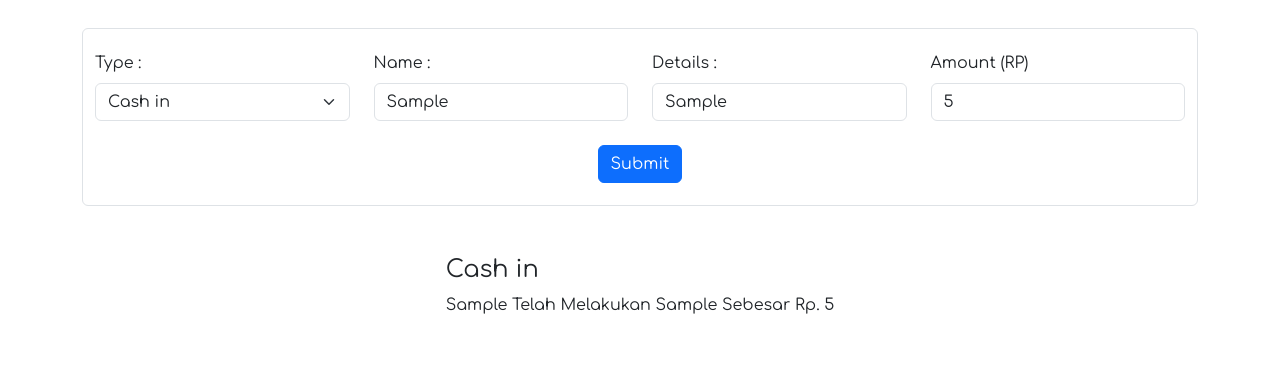
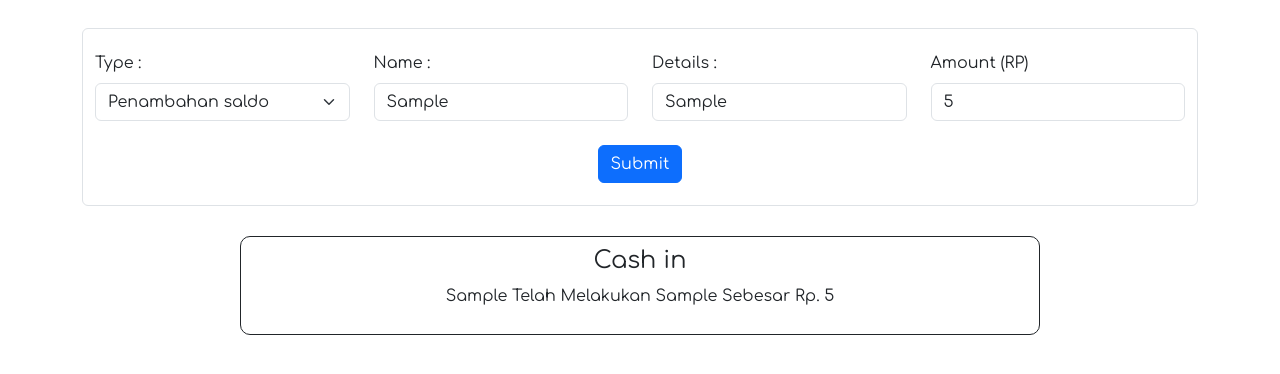
Before and after one commit to RevoU-FSSE-2/week-7-mnajmytsss, a website: page index.html in a window 1280 px wide. Both pictures are taken after typing "Sample", "Sample", "5" into the empty fields and a click on the button "Submit". Shown: the part 116-490 px from the top of the page. Drawn offline with nearby package versions, Linux system fonts and the light colour scheme.

Commit message:
Add files via upload

```diff
--- a/index.html
+++ b/index.html
@@ -29,8 +29,8 @@
             <div class="col">
               <label for="cash" class="form-label">Type :</label>
               <select id="cash" class="form-select">
-                <option value="Cash in">Cash in</option>
-                <option value="Cash out">Cash out</option>
+                <option id="cashIn" value="Cash in">Penambahan saldo</option>
+                <option id="cashOut" value="Cash out">Penarikan saldo</option>
               </select>
             </div>
             <div class="col">
--- a/src/index.ts
+++ b/src/index.ts
@@ -1,3 +1,4 @@
+let counter: number = 0;
 const formInput = document.getElementById("form");
 formInput?.addEventListener("submit", (input) => {
   input.preventDefault();
@@ -7,16 +8,15 @@ formInput?.addEventListener("submit", (input) => {
     .value;
   let amount = (<HTMLInputElement>document.getElementById("inputAmount")).value;
   console.log(`${cash}, ${name}, ${details}, ${amount}`);
-  let counter: number = 0;
 
   let HTMLElement2 = document.getElementById("biji");
 
   let createElement = document.createElement("div")
-  createElement.id = `${counter}`
+  createElement.id = `baris${counter}`
   createElement.className = "pembungkus"
   HTMLElement2?.appendChild(createElement)
 
-  let pembungkus = document.querySelector(".pembungkus");
+  let pembungkus = document.querySelector(`#baris${counter}`);
 
   let newElement = document.createElement("h4");
   newElement.textContent = `${cash}`;
@@ -25,4 +25,7 @@ formInput?.addEventListener("submit", (input) => {
   let newElement2 = document.createElement("p");
   newElement2.textContent = `${name} Telah Melakukan ${details} Sebesar Rp. ${amount}`;
   pembungkus?.appendChild(newElement2);
+  counter++
+
+
 });
--- a/style.css
+++ b/style.css
@@ -2,14 +2,29 @@
     font-family: 'Comfortaa', cursive;
 }
 
-#biji {
-    list-style-type: none;
+.pembungkus {
+
     display: flex;
     flex-direction: column;
     align-items: center;
     justify-content: center;
-    padding-top: 50px;
+    padding: 10px;
+
+    margin-bottom: 15px;
+    border: solid;
+    border-width: 0.1px;
+    border-radius: 10px;
+    width: 800px;
 }
+
+#biji {
+    display: flex;
+    justify-content: center;
+    align-items: center;
+    flex-direction: column;
+    padding-top: 30px;
+}
+
 
 @media screen and (max-width: 720px){
     #content {
```
Also changed, not shown: dist/index.js.
